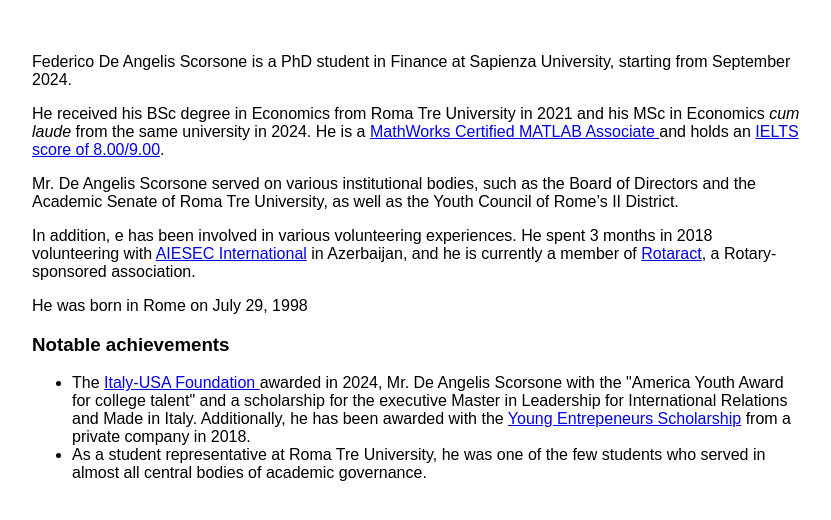
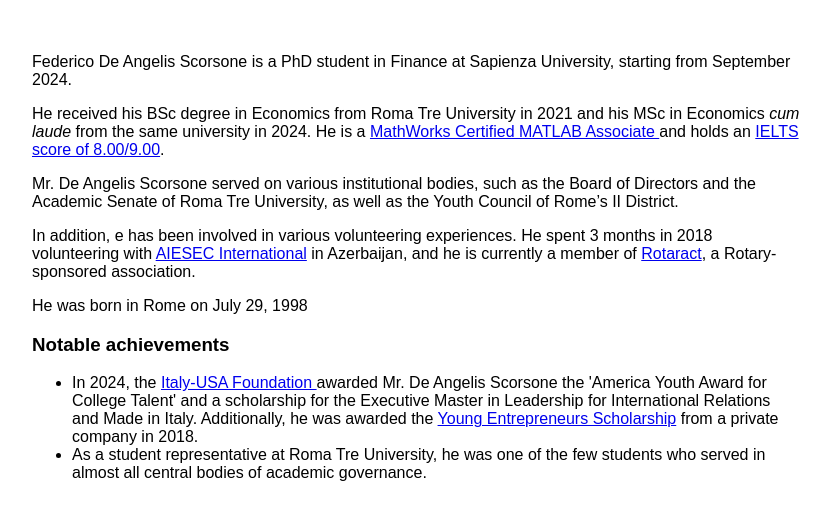
Before and after one commit to federicodeangelisscorsone/federicodeangelisscorsone.github.io, a plain HTML site: page bio.html in a window 1280 px wide. Shown: the part 172-692 px from the top of the page, without its empty margins (224-1055 px from the left). Drawn offline with Linux system fonts and the light colour scheme.

Commit message:
Add files via upload

```diff
--- a/bio.html
+++ b/bio.html
@@ -34,7 +34,9 @@
 
     <h3> Notable achievements </h3>
         <ul>
-    		<li> The <i> <a href="https://italiausa.org/en/home-eng/"> Italy-USA Foundation <a> </i> awarded in 2024, Mr. De Angelis Scorsone with the "America Youth Award for college talent" and a scholarship for the executive Master in Leadership for International Relations and Made in Italy. Additionally, he has been awarded with the <a href="https://www.discoup.com/borsa-di-studio.html">Young Entrepeneurs Scholarship</a> from a private company in 2018. </li>
+    		<li> In 2024, the <a href="https://italiausa.org/en/home-eng/"> Italy-USA Foundation <a> </i> awarded Mr. De Angelis Scorsone the 'America Youth Award for College Talent' and a scholarship for the Executive Master in Leadership for International Relations and Made in Italy. Additionally, he was awarded the <a href="https://www.discoup.com/borsa-di-studio.html">Young Entrepreneurs Scholarship</a> from a private company in 2018.
+            </li>
+
             <li> As a student representative at Roma Tre University, he was one of the few students who served in almost all central bodies of academic governance. </li>
         </ul>
 
```
